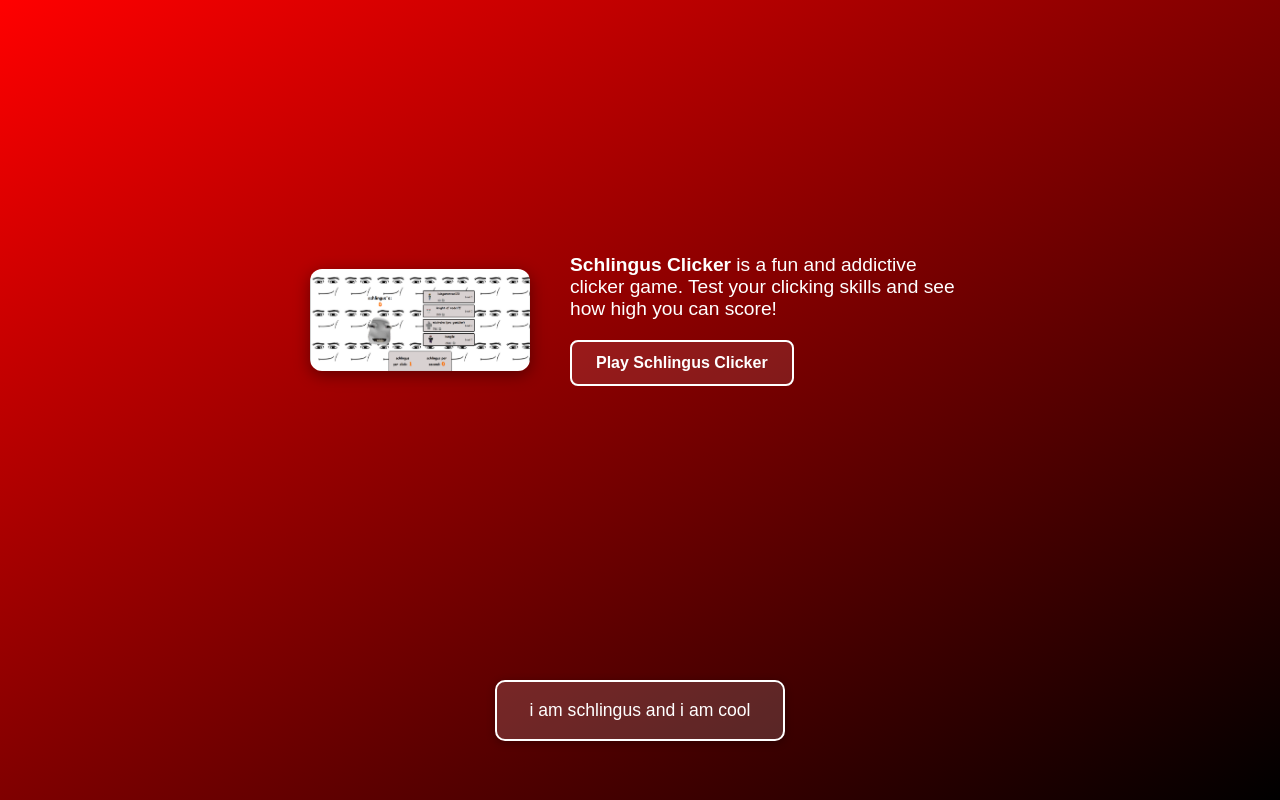
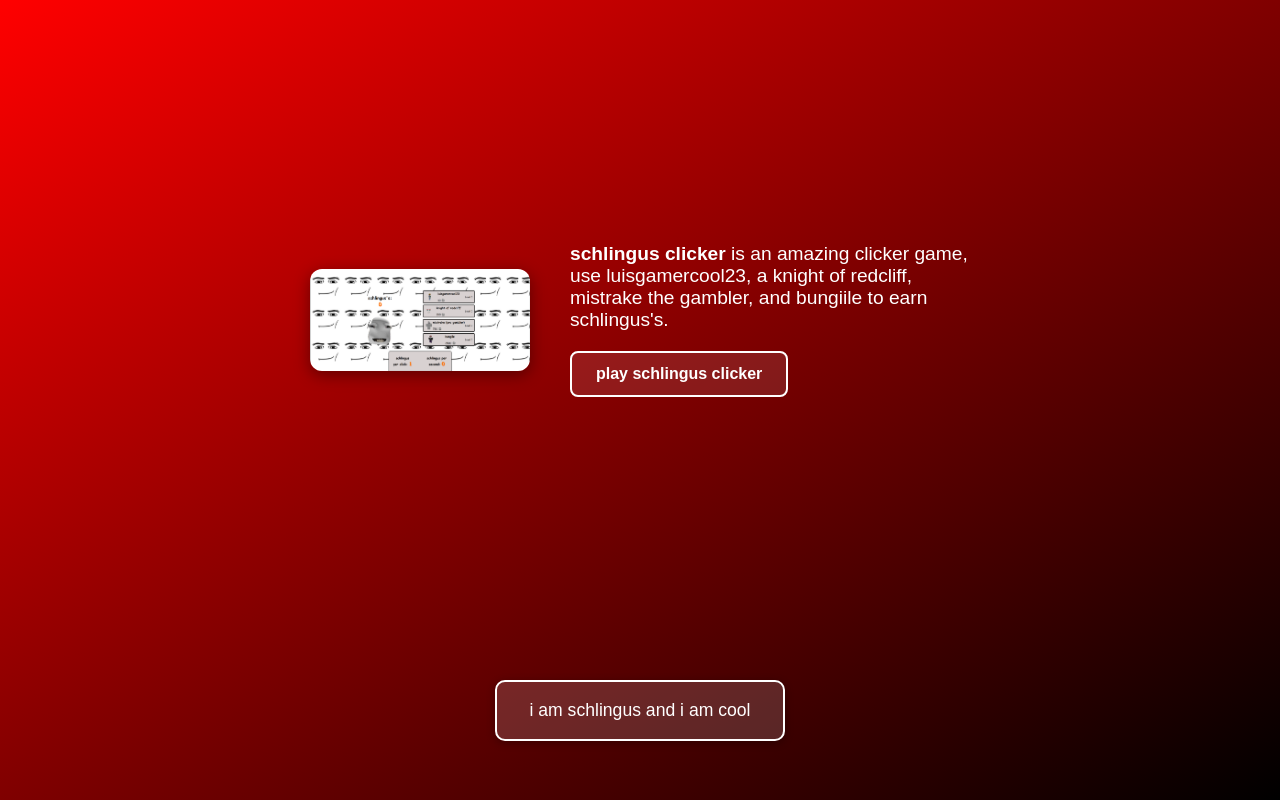
Before and after one commit to schlingus/schlingus.github.io, a plain HTML site: page index.html in a window 1280 px wide. Drawn offline with Linux system fonts and the light colour scheme.

Commit message:
fixed html being in link

```diff
--- a/clicker/clicker.html
+++ b/clicker/index.html
@@ -4,7 +4,7 @@
     <meta charset="UTF-8">
     <meta name="viewport" content="width=device-width, initial-scale=1.0">
     <title>schlingus clicker</title>
-    <link rel="stylesheet" href="style.css">
+    <link rel="stylesheet" href="clicker-style.css">
 </head>
 <body>
     <section>
@@ -112,9 +112,9 @@
         </div>
     </section>
 
-    <script src="index.js"></script>
+    <script src="clicker-index.js"></script>
 </body>
-</html>    <script src="index.js"></script>
+</html>    <script src="clicker-index.js"></script>
     <script>
     // Utility to get a random integer between min and max, inclusive
     function getRandomMistrakeIncrease() {
--- a/index.html
+++ b/index.html
@@ -63,9 +63,9 @@
         <img src="clicker-thumbnail.png" alt="Schlingus Clicker Thumbnail" class="thumbnail">
         <div class="content">
             <div class="description">
-                <strong>Schlingus Clicker</strong> is a fun and addictive clicker game. Test your clicking skills and see how high you can score!
+                <strong>schlingus clicker</strong> is an amazing clicker game, use luisgamercool23, a knight of redcliff, mistrake the gambler, and bungiile to earn schlingus's.
             </div>
-            <a href="./clicker/clicker.html" class="clicker-link">Play Schlingus Clicker</a>
+            <a href="./clicker/index.html" class="clicker-link">play schlingus clicker</a>
         </div>
     </div>
     <div class="schlingus-box">
```
Also changed, not shown: clicker/clicker-index.js (renamed from clicker/index.js), clicker/clicker-style.css (renamed from clicker/style.css).
